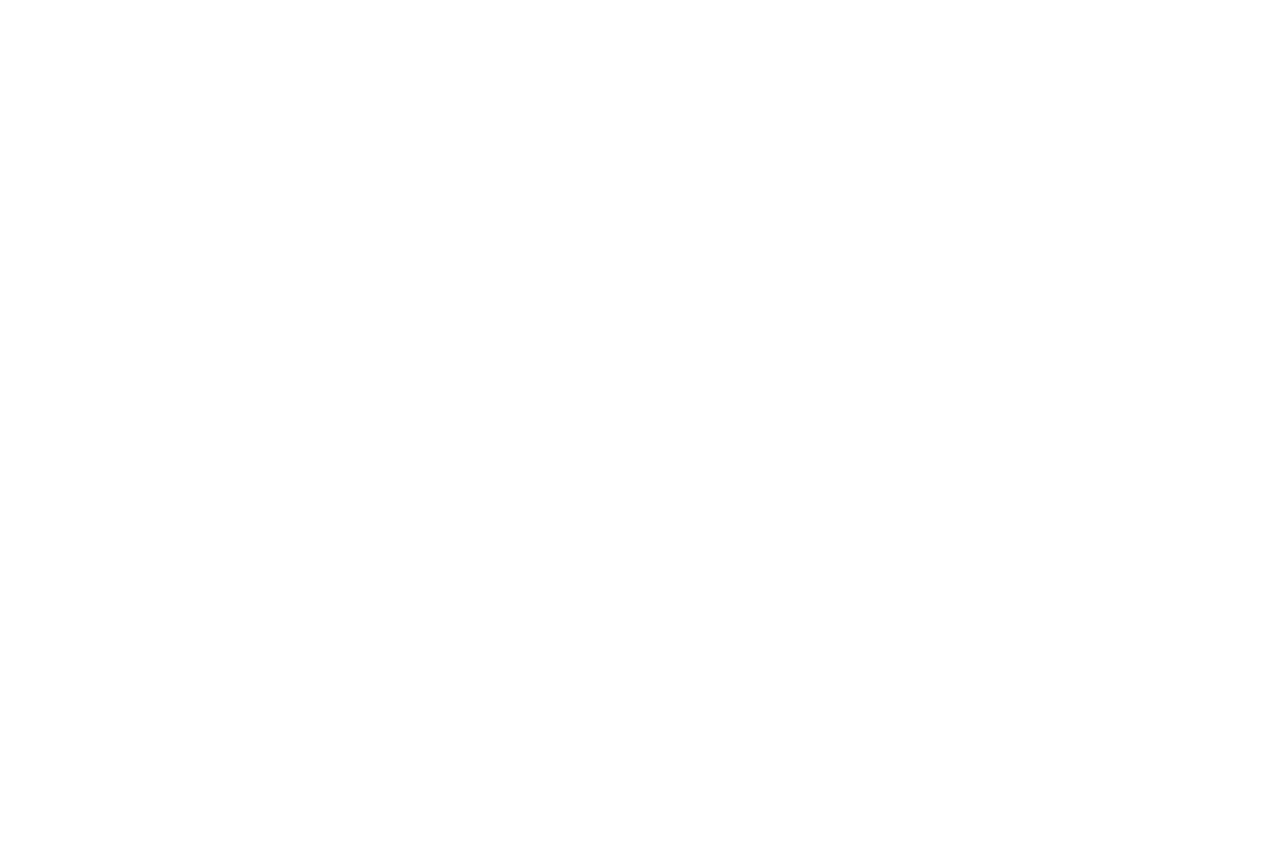
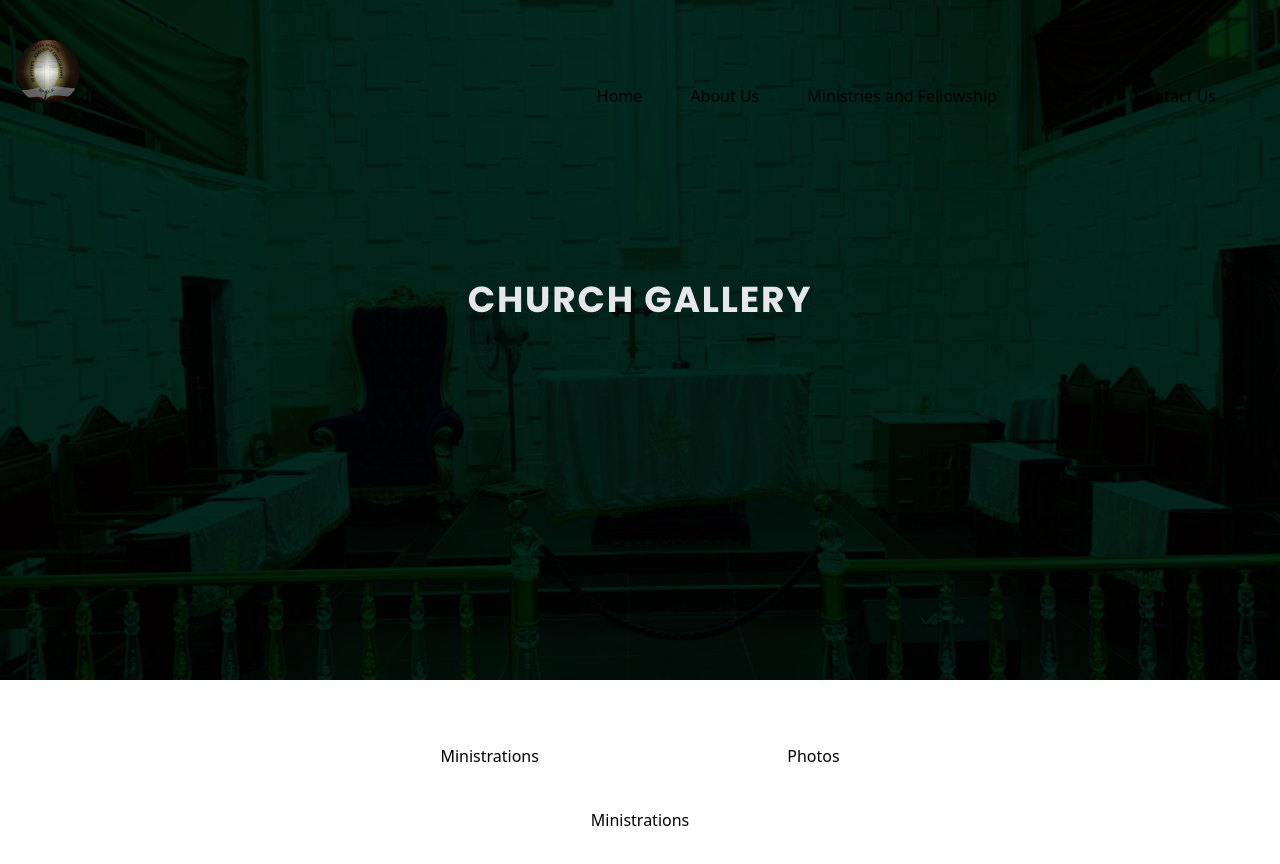
Before and after one commit to Emiraell/MY-Church-web, a React (Vite) app: page /gallery in a window 1280 px wide. Before the commit this address had no page. Shown: the top 864 px of the page. Before the commit the page ends 800 px from the top, so only its background shows below. Built offline with nearby package versions, Linux system fonts and the light colour scheme.

Commit message:
gallery component

```diff
--- a/src/App.jsx
+++ b/src/App.jsx
@@ -21,6 +21,7 @@ import ChurchOfficials from "./pages/officials/ChurchOfficials";
 import Goai from "./pages/goai/Goai";
 import NewsBlogs from "./pages/New/NewsBlogs";
 import ContentPage from "./pages/New/ContentPage";
+import Gallery from "./pages/gallery/Gallery";
 
 function App() {
   return (
@@ -48,6 +49,7 @@ function App() {
           <Route path="/god_of_impossibilities" element={<Goai />} />
           <Route path="news" element={<NewsBlogs />} />
           <Route path="news/:id" element={<ContentPage />} />
+          <Route path="/gallery" element={<Gallery />} />
         </Routes>
       </Router>
     </div>
--- /dev/null
+++ b/src/pages/gallery/Gallery.jsx
@@ -0,0 +1,45 @@
+import React, { useState } from "react";
+import Header from "../../components/Header/Header";
+import "react-image-gallery/styles/css/image-gallery.css";
+import photo from "./assests/photos/youth3.png";
+import ReactImageGallery from "react-image-gallery";
+
+export default function Gallery() {
+  const [show, setShow] = useState({ ministrations: true, photos: false });
+  const images = [
+    { original: photo, thumbnail: photo },
+    { original: photo, thumbnail: photo },
+  ];
+  return (
+    <div>
+      <>
+        <Header page={"CHURCH GALLERY"} />
+      </>
+      <div className="my-16 w-[90%] lg:w-[70%] m-auto text-center">
+        <div className="flex justify-evenly">
+          <h3 onClick={() => setShow({ ministrations: true, photos: false })}>
+            Ministrations
+          </h3>
+          <h3 onClick={() => setShow({ ministrations: false, photos: true })}>
+            Photos
+          </h3>
+        </div>
+        <div className="my-10">
+          <div className={`${!show.ministrations && "hidden"}`}>
+            Ministrations
+          </div>
+          <div className={`${!show.photos && "hidden"}`}>
+            Photos
+            <div className="w-[80vw] h-[100vh] m-auto">
+              <ReactImageGallery
+                items={images}
+                showIndex={true}
+                slideOnThumbnailOver={true}
+              />
+            </div>
+          </div>
+        </div>
+      </div>
+    </div>
+  );
+}
```
Also changed, not shown: 2 other files (tests, documents, lock files or other folders).
